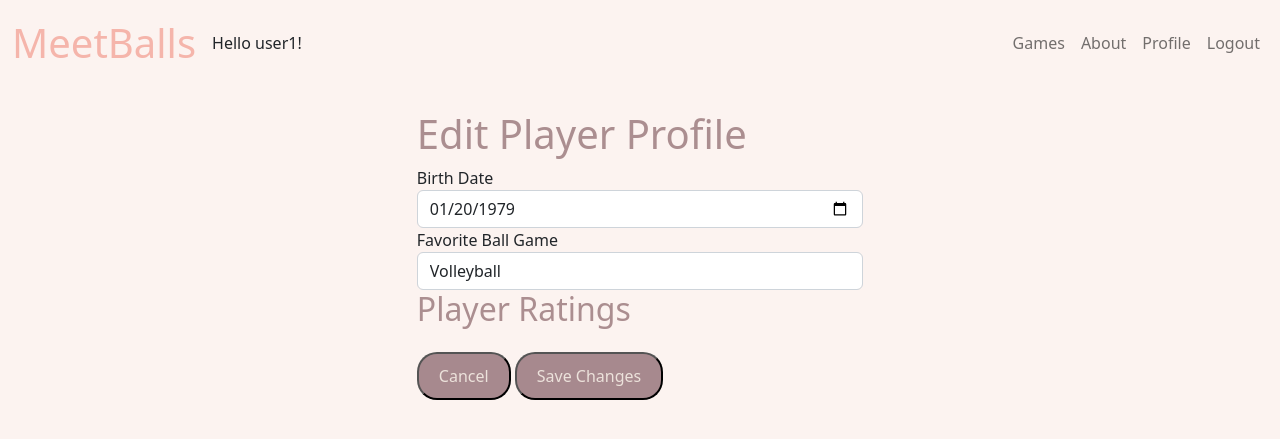
After one commit to redhat-beyond/MeetBalls, a Django app: page /edit-profile/ in a window 1280 px wide. The commit adds this page. Shown: the top 439 px of the page. Run offline with Django 4.2, Linux system fonts and the light colour scheme; a user stored in the database is signed in; data comes from the database, SQL or seed files in the repository; data that the repository does not hold is empty.

Commit message:
Add Profile-Page and routing

```diff
--- a/meet_balls_app/templates/base.html
+++ b/meet_balls_app/templates/base.html
@@ -10,6 +10,7 @@
       rel="stylesheet"
     />
     <script src="https://cdn.jsdelivr.net/npm/bootstrap@5.2.3/dist/js/bootstrap.bundle.min.js"></script>
+      {% block scripts %} {% endblock %}
     <link rel="shortcut icon" type="image/x-icon" href="{% static 'images/favicon.ico' %}">
     <link href="/static/css/styles.css" rel="stylesheet" />
   </head>
@@ -41,6 +42,9 @@
             </li>
             {% if user.is_authenticated %}
             <li class="nav-item">
+                <a class="nav-link" href="/profile/{{ user.id }}">Profile</a>
+            </li>
+            <li class="nav-item">
               <a class="nav-link" href="/logout">Logout</a>
             </li>
             {% else %}
--- /dev/null
+++ b/meet_balls_app/templates/meet_balls_app/edit_profile_form.html
@@ -0,0 +1,50 @@
+{% extends 'base.html' %}
+
+{% block content %}
+<div style="width: 40%; margin: 0 auto;">
+
+  <h1>Edit Player Profile</h1>
+  <form method="post">
+    {% csrf_token %}
+
+    <div class="form-group">
+      <label for="id_birth_date">Birth Date</label>
+      <input type="date" class="form-control" id="id_birth_date" name="birth_date" value="{{ player.birth_date|date:'Y-m-d' }}">
+    </div>
+
+    <div class="form-group">
+      <label for="id_favorite_ball_game">Favorite Ball Game</label>
+      <select class="form-control" id="id_favorite_ball_game" name="favorite_ball_game">
+        {% for ball_game in ball_games %}
+          <option value="{{ ball_game.0 }}" {% if player.favorite_ball_game == ball_game.0 %}selected{% endif %}>{{ ball_game.0 }}</option>
+        {% endfor %}
+      </select>
+    </div>
+
+    <h2>Player Ratings</h2>
+    {% for rating in ratings %}
+      <div class="form-group">
+        <label for="id_rating_{{ rating.id }}">Rating for {{ rating.ball_game }}</label>
+        <input type="number" min="0" max="10" class="form-control" id="id_rating_{{ rating.id }}" name="rating[{{ rating.id }}]" value="{{ rating.rating }}" required>
+      </div>
+    {% endfor %}
+    <button onclick="location.href='{% url 'profile' player.user.id %}'" class="round-button mt-3">Cancel</button>
+    <button type="submit" class="round-button">Save Changes</button>
+  </form>
+
+  {% if messages %}
+  <div class="row my-4">
+    <div class="col">
+      <div class="alert alert-danger" role="alert">
+        <ul class="messages">
+          {% for message in messages %}
+            <li{% if message.tags %} class="{{ message.tags }}"{% endif %}>{{ message }}</li>
+          {% endfor %}
+        </ul>
+      </div>
+    </div>
+  </div>
+{% endif %}
+</div>
+
+{% endblock %}
--- a/meet_balls_app/views.py
+++ b/meet_balls_app/views.py
@@ -1,10 +1,14 @@
+from django.shortcuts import render, redirect
 from datetime import datetime
 from django.core.exceptions import ValidationError
-from django.shortcuts import render, redirect
 from django.contrib.auth import authenticate, logout, login
 from django.contrib import messages
 from player.models import BallGame, Player
 from django.contrib.auth.models import User
+from player_rating.models import PlayerRating
+from game_event_player.models import GameEventPlayer
+from django.db.models import Count
+from django.contrib.auth.decorators import login_required
 
 
 def home(request):
@@ -98,3 +102,45 @@ def validate_register_form(data):
         errors.append("Invalid birthdate format.")
 
     return errors
+
+
+@login_required(login_url="/login/")
+def profile(request, id):
+    try:
+        player = Player.objects.get(user=id)
+    except Player.DoesNotExist:
+        return render(request, 'meet_balls_app/profile.html', {})
+    ratings = PlayerRating.objects.filter(player=player)
+
+    game_counts = GameEventPlayer.objects.filter(player=player).values('game_event__ball_game').annotate(
+        count=Count('game_event__ball_game'))
+    game_history_data = {item['game_event__ball_game']: item['count'] for item in game_counts}
+
+    return render(request, 'meet_balls_app/profile.html',
+                  {'player': player, 'ratings': ratings, 'game_history_data': game_history_data, 'url_id': id})
+
+
+@login_required(login_url="/login/")
+def edit_profile(request):
+    player = Player.objects.get(user=request.user.id)
+    ratings = PlayerRating.objects.filter(player=player)
+    if request.method == 'POST':
+        birth_date = request.POST.get('birth_date')
+        favorite_ball_game = request.POST.get('favorite_ball_game')
+        try:
+            player.validate_and_save(birth_date, favorite_ball_game)
+            for rating in ratings:
+                rating_value = request.POST.get(f"rating[{rating.id}]")
+                rating.rating = int(rating_value)
+                rating.save()
+            return redirect('profile', id=player.user.id)
+        except ValidationError as e:
+            error_messages = e.messages[0].split("\n")
+            for error in error_messages:
+                messages.error(request, error)
+            return redirect("edit profile")
+    else:
+        return render(request, 'meet_balls_app/edit_profile_form.html', {
+            "player": player,
+            "ratings": ratings,
+            "ball_games": BallGame.choices})
--- a/meetballs/urls.py
+++ b/meetballs/urls.py
@@ -27,4 +27,7 @@ urlpatterns = [
     path('login/', app_views.loginUser, name='loginUser'),
     path('logout/', app_views.logoutUser, name='logoutUser'),
     path('register/', app_views.registerUser, name='registerUser'),
+    path('profile/<id>/', app_views.profile, name='profile'),
+    path('edit-profile/', app_views.edit_profile, name='edit profile'),
+
 ] + static(settings.STATIC_URL, document_root=settings.STATIC_ROOT)
--- a/player/models.py
+++ b/player/models.py
@@ -1,5 +1,7 @@
 from django.contrib.auth.models import User
 from django.db import models
+import datetime
+from django.core.exceptions import ValidationError
 
 
 class BallGame(models.TextChoices):
@@ -32,3 +34,23 @@ class Player(models.Model):
         player.user.save()
         player.save()
         return player
+
+    def validate_and_save(self, birth_date, favorite_ball_game):
+        errors = []
+        try:
+            datetime.datetime.strptime(birth_date, '%Y-%m-%d').date()
+            self.birth_date = birth_date
+        except ValueError:
+            errors.append("Invalid birth date format. Please use the format YYYY-MM-DD.")
+
+        ball_games_names = [choice[0] for choice in BallGame.choices]
+        if favorite_ball_game not in ball_games_names:
+            errors.append("Invalid favorite ball game. Please select a valid option.")
+        else:
+            self.favorite_ball_game = favorite_ball_game
+
+        if errors:
+            raise ValidationError("\n".join(errors))
+
+        else:
+            self.save()
--- a/static/css/styles.css
+++ b/static/css/styles.css
@@ -56,3 +56,11 @@ body {
     flex-direction: column;
     gap: 1rem;
 }
+.round-button {
+   display: inline-block;
+   background-color: #a7898e;
+   color: #ece2db;
+   padding: 10px 20px;
+   border-radius: 20px;
+   text-decoration: none;
+}
```
Also changed, not shown: conftest.py (+24 -0 lines), meet_balls_app/templates/meet_balls_app/profile.html (added, +105 -0 lines), meet_balls_app/tests.py (+82 -0 lines), player/tests.py (+24 -0 lines).
